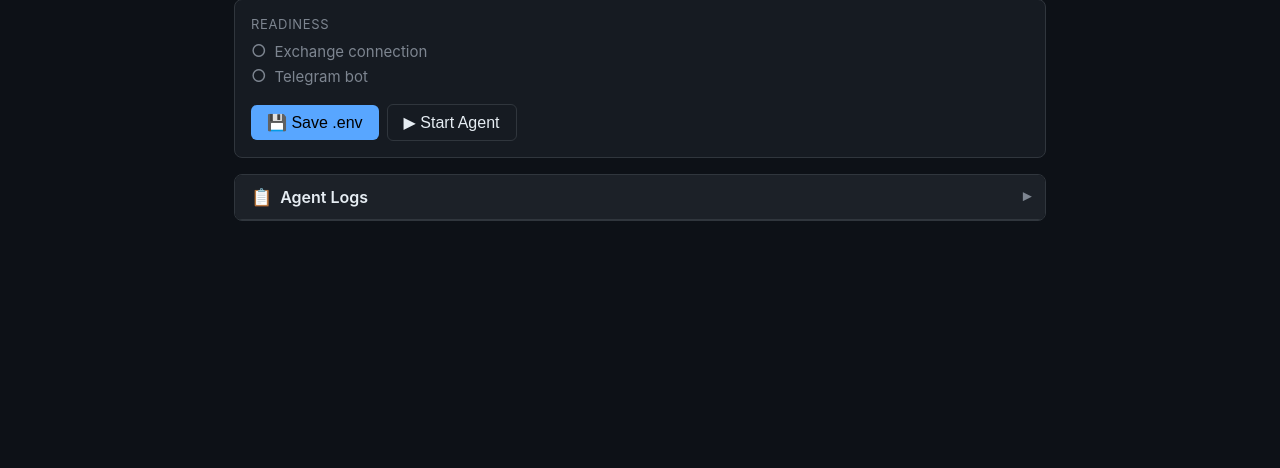
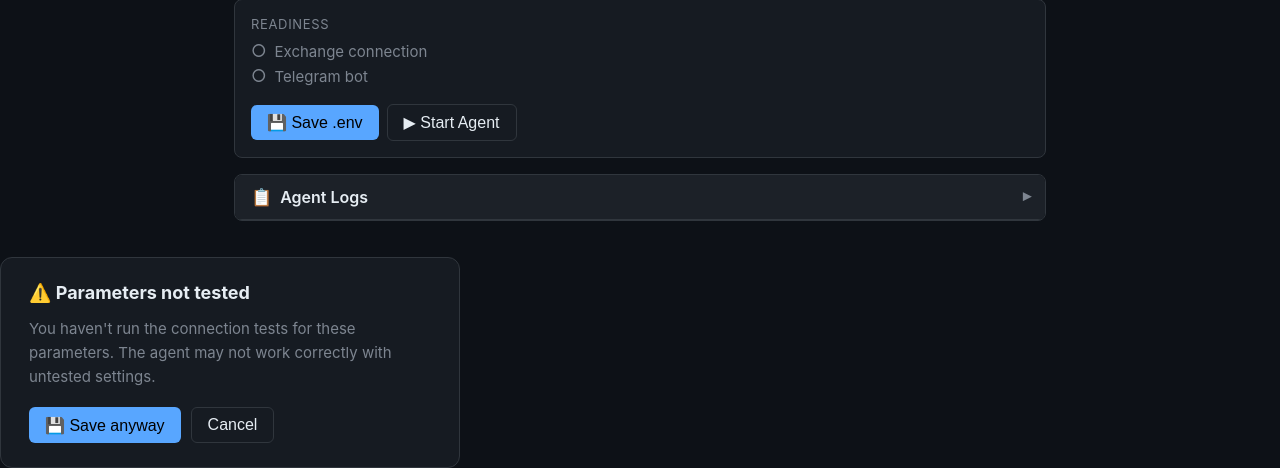
Before and after one commit to Quantilan/trading-agent, a FastAPI app: page / in a window 1280 px wide. Shown: the part 1530-1998 px from the top of the page. Before the commit the page ends 1751 px from the top, so only its background shows below. Run offline with FastAPI, Linux system fonts and the light colour scheme.

Commit message:
feat(ui): add save confirmation modal for untested parameters
Add a warning modal that appears when users attempt to save configuration
without running any connection tests. The modal provides options to either
cancel or proceed with saving. Also improve the save flow to refresh
validation indicators without resetting test states, and ensure the agent
can auto-save configuration if no .env file exists when starting.

```diff
--- a/agent/version.py
+++ b/agent/version.py
@@ -2,10 +2,10 @@
 Quantilan Trading Agent - Version Information
 """
 
-VERSION = "0.1.0"
+VERSION = "0.3.0"
 VERSION_MAJOR = 0
-VERSION_MINOR = 2
+VERSION_MINOR = 3
 VERSION_PATCH = 0
 
 # Optional: build metadata
-BUILD_DATE = "2026-03-24"
+BUILD_DATE = "2026-03-31"
--- a/gui/templates/index.html
+++ b/gui/templates/index.html
@@ -363,7 +363,7 @@ input[type=range]::-webkit-slider-thumb {
   align-items: center;
   justify-content: center;
 }
-#start-modal.open, #kill-modal.open { display: flex; }
+#start-modal.open, #kill-modal.open, #save-modal.open { display: flex; }
 #kill-modal {
   display: none;
   position: fixed;
@@ -894,6 +894,18 @@ input[type=range]::-webkit-slider-thumb {
   </div>
 </div>
 
+<!-- Save without tests warning modal -->
+<div id="save-modal">
+  <div class="modal-box">
+    <h3>⚠️ Parameters not tested</h3>
+    <p style="font-size:15px; color:var(--muted); line-height:1.6; margin-bottom:14px">You haven't run the connection tests for these parameters. The agent may not work correctly with untested settings.</p>
+    <div class="modal-btn-row">
+      <button class="btn btn-primary" onclick="confirmSave()">💾 Save anyway</button>
+      <button class="btn btn-outline" onclick="closeSaveModal()">Cancel</button>
+    </div>
+  </div>
+</div>
+
 <!-- Close agent confirmation modal -->
 <div id="kill-modal">
   <div class="modal-box">
@@ -918,6 +930,7 @@ let agentLogSSE    = null;
 let currentTestSSE = null;
 
 const testsPassed = { connection: false, orderTest: false, telegram: false, signal: false };
+let hasEnv = false;
 
 const _testBtnMap = { connection:'btn-conn', orderTest:'btn-order-test', telegram:'btn-test-tg', signal:'btn-test-signal' };
 
@@ -948,6 +961,7 @@ async function loadConfig() {
     const res = await fetch('/api/config');
     const d   = await res.json();
 
+    hasEnv = !!d.has_env;
     const f = d.fields;
     setIfVal('EXCHANGE',               f.EXCHANGE);
     // For HL, API key goes into the HL-specific field; for others — standard field
@@ -1226,6 +1240,24 @@ function el(id) {
 
 // ── Save .env ────────────────────────────────────────────────────────────────
 async function saveEnv() {
+  const anyTestPassed = Object.values(testsPassed).some(v => v);
+  if (!anyTestPassed) {
+    document.getElementById('save-modal').classList.add('open');
+    return;
+  }
+  await doSaveEnv();
+}
+
+async function confirmSave() {
+  closeSaveModal();
+  await doSaveEnv();
+}
+
+function closeSaveModal() {
+  document.getElementById('save-modal').classList.remove('open');
+}
+
+async function doSaveEnv() {
   const fields = collectFields();
   try {
     const r = await fetch('/api/save', {
@@ -1235,15 +1267,28 @@ async function saveEnv() {
     });
     const d = await r.json();
     if (d.ok) {
+      hasEnv = true;
       showToast('✅ .env saved successfully', 'ok');
-      // Re-validate
-      await loadConfig();
+      // Refresh validation dots only — do NOT call loadConfig() as it resets tests
+      await refreshValidationDots();
     } else {
       showToast('❌ Save failed: ' + d.error, 'fail');
     }
   } catch(e) {
     showToast('❌ ' + e.message, 'fail');
   }
+}
+
+async function refreshValidationDots() {
+  try {
+    const res = await fetch('/api/config');
+    const d   = await res.json();
+    if (d.validation) {
+      for (const [key, [status, hint]] of Object.entries(d.validation)) {
+        updateDot(key, status, hint);
+      }
+    }
+  } catch(e) { /* silent */ }
 }
 
 // ── Reset test state ─────────────────────────────────────────────────────────
@@ -1567,6 +1612,17 @@ function closeKillModal() {
 }
 
 async function startAgent() {
+  // If no .env exists yet, save current config first so the agent can read it
+  if (!hasEnv) {
+    try {
+      await fetch('/api/save', {
+        method:  'POST',
+        headers: {'Content-Type': 'application/json'},
+        body:    JSON.stringify({fields: collectFields()}),
+      });
+      hasEnv = true;
+    } catch (_) {}
+  }
   // Pre-flight check
   const src  = getRadioValue('SIGNAL_SOURCE') || 'telegram';
   const mode = getRadioValue('MODE') || 'paper';
```
